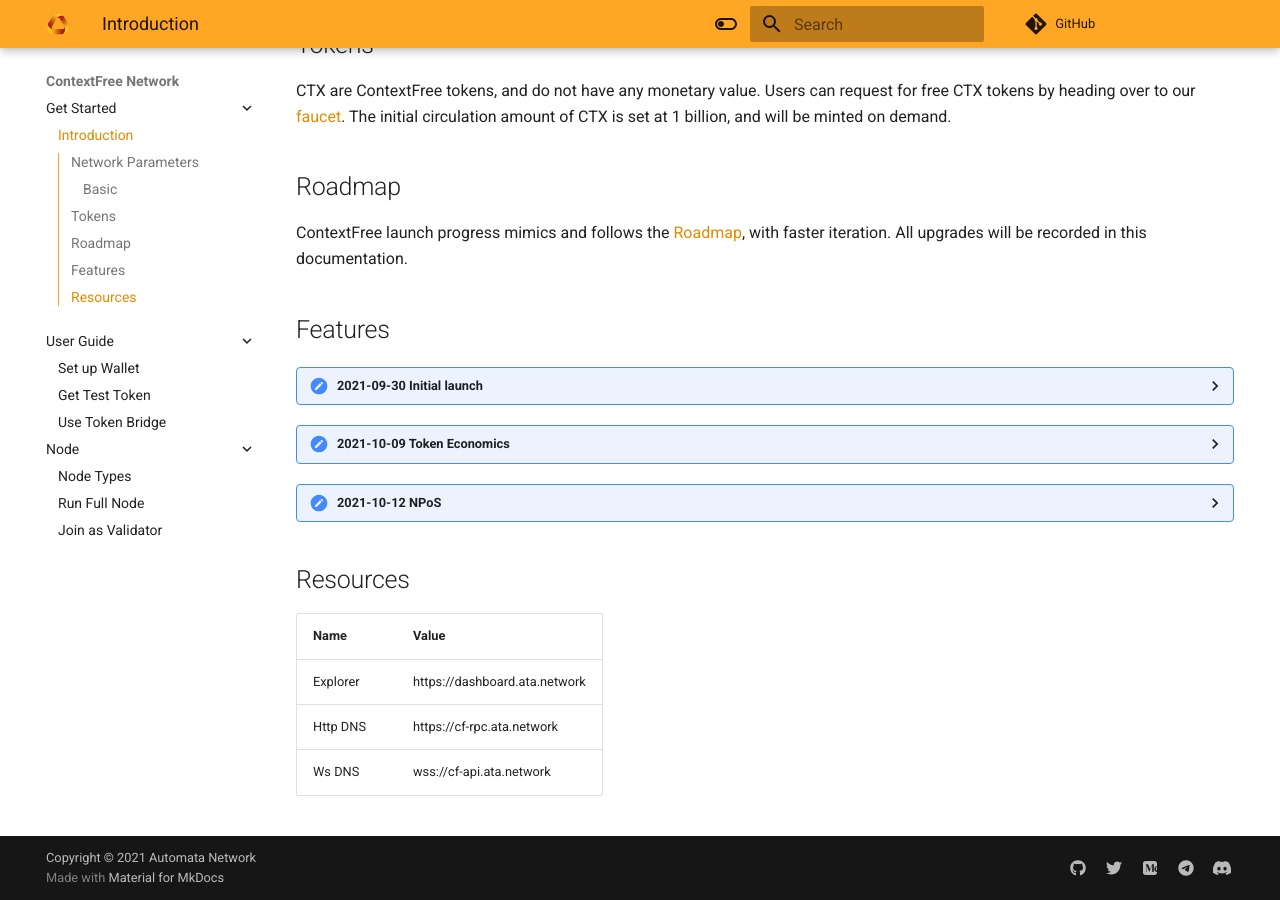
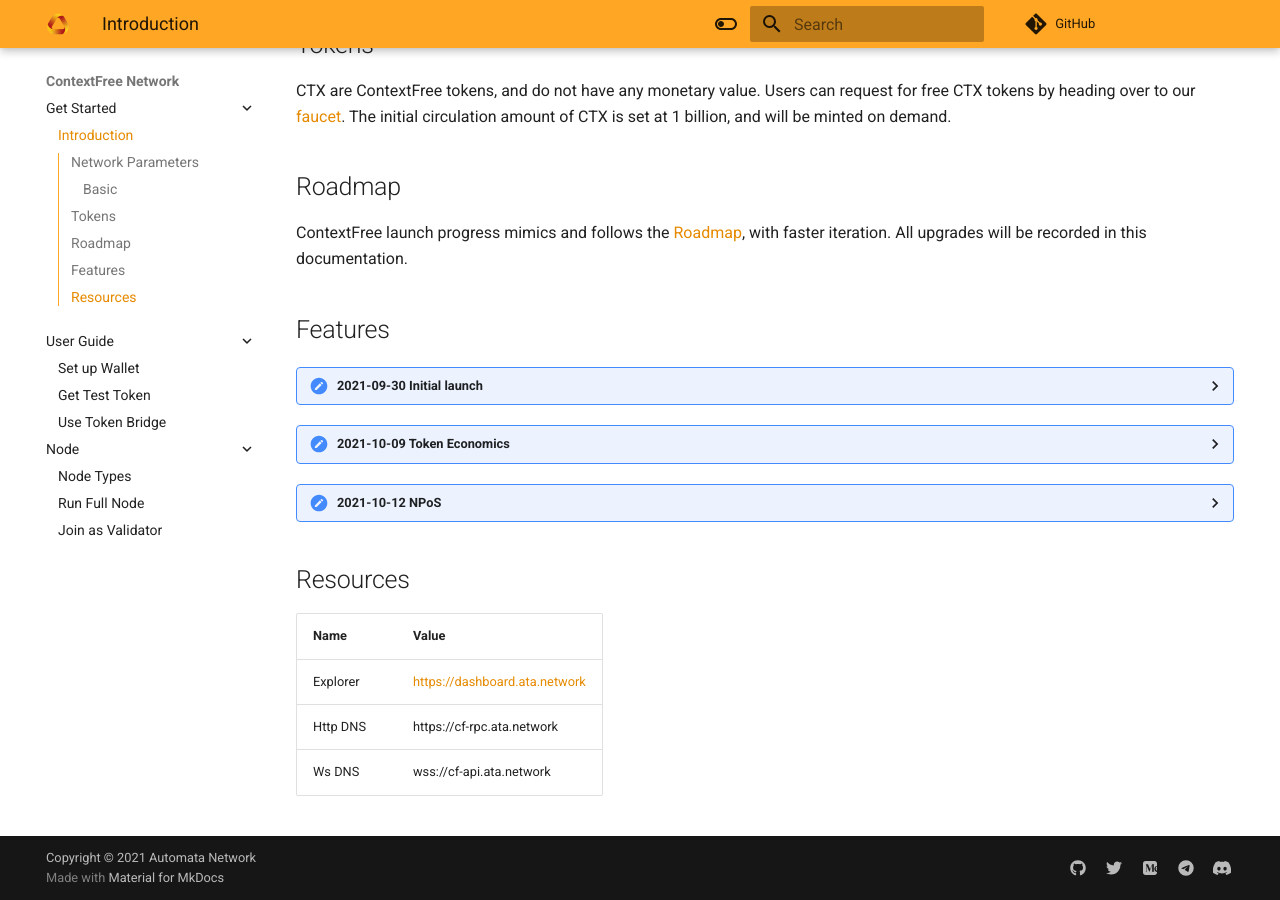
Before and after one commit to automata-network/docs, an MkDocs documentation site: the page built from docs/canarynet/getstarted/introduction.md, in a window 1280 px wide and 900 px high, scrolled down 858 px. Built offline with MkDocs 1.6.1 and Material for MkDocs 9.7.7, drawn with Linux system fonts in a browser that asks for light colours; nearby versions of some CDN libraries; comment, search, counter and statistics services are not loaded.

```diff
--- a/docs/canarynet/getstarted/introduction.md
+++ b/docs/canarynet/getstarted/introduction.md
@@ -35,6 +35,6 @@ Nominated Proof of Stake has been enabled on October 12, 2021, and public valida
 ## Resources
 | Name | Value |
 | -- | -- |
-| Explorer | https://dashboard.ata.network |
+| Explorer | <https://dashboard.ata.network> |
 | Http DNS | https://cf-rpc.ata.network |
 | Ws DNS | wss://cf-api.ata.network |
```
